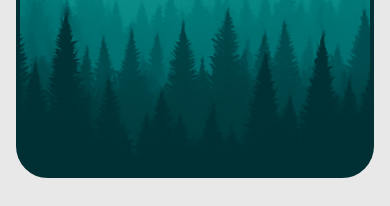
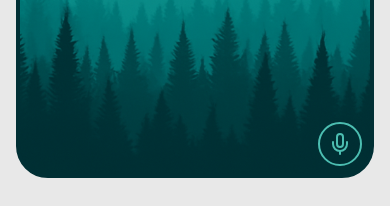
Before and after one commit to Joewebsta/voice-timer, a Next.js app: page / in a window 390 px wide. Shown: the part 635-841 px from the top of the page. Built offline with nearby package versions, Linux system fonts and the light colour scheme.

Commit message:
Add Microphone on/off button

```diff
--- a/package.json
+++ b/package.json
@@ -11,6 +11,7 @@
   "dependencies": {
     "@ai-sdk/openai": "^2.0.20",
     "ai": "^5.0.23",
+    "lucide-react": "^0.542.0",
     "motion": "^12.23.12",
     "next": "15.4.6",
     "react": "19.1.0",
--- a/src/app/page.tsx
+++ b/src/app/page.tsx
@@ -5,6 +5,7 @@ import { useDocumentTitle } from "@/hooks/useDocumentTitle";
 import { useSpeechRecognition } from "@/hooks/useSpeechRecognition";
 import { useTimer } from "@/hooks/useTimer";
 import { useVoiceCommands } from "@/hooks/useVoiceCommands";
+import { Mic, MicOff } from "lucide-react";
 
 export default function Home() {
   const {
@@ -58,7 +59,7 @@ export default function Home() {
             )}
           </p>
         </div>
-        <div className="border-4 border-[#002F34] rounded-4xl flex flex-col items-center w-full h-9/10 sm:h-[700px] gap-6 max-w-5xl bg-[url(/forest-background.png)] bg-cover bg-center">
+        <div className="border-4 border-[#002F34] rounded-4xl  relative flex flex-col items-center w-full h-9/10 sm:h-[700px] gap-6 max-w-5xl bg-[url(/forest-background.png)] bg-cover bg-center">
           <div className="h-1/2 flex items-center justify-center">
             <div className="relative">
               <TimeCounter
@@ -91,17 +92,13 @@ export default function Home() {
               )}
             </div>
           </div>
+          <button
+            onClick={toggleSpeechRecognition}
+            className={` absolute bottom-2 right-2 sm:bottom-3 sm:right-3 w-fit p-2 sm:p-3 rounded-full font-medium transition-colors border-2 border-[#4CBEB1] cursor-pointer`}
+          >
+            {isListening ? <Mic color="#4CBEB1" /> : <MicOff color="#4CBEB1" />}
+          </button>
         </div>
-        {/* <button
-            onClick={toggleSpeechRecognition}
-            className={`w-fit p-3 rounded-md font-medium transition-colors ${
-              isListening
-                ? "bg-red-500 hover:bg-red-600 text-white"
-                : "bg-blue-500 hover:bg-blue-600 text-white"
-            }`}
-          >
-            {isListening ? "Stop Listening" : "Start Voice Recognition"}
-          </button>*/}
       </div>
     </div>
   );
```
Also changed, not shown: 1 other file (tests, documents, lock files or other folders).
